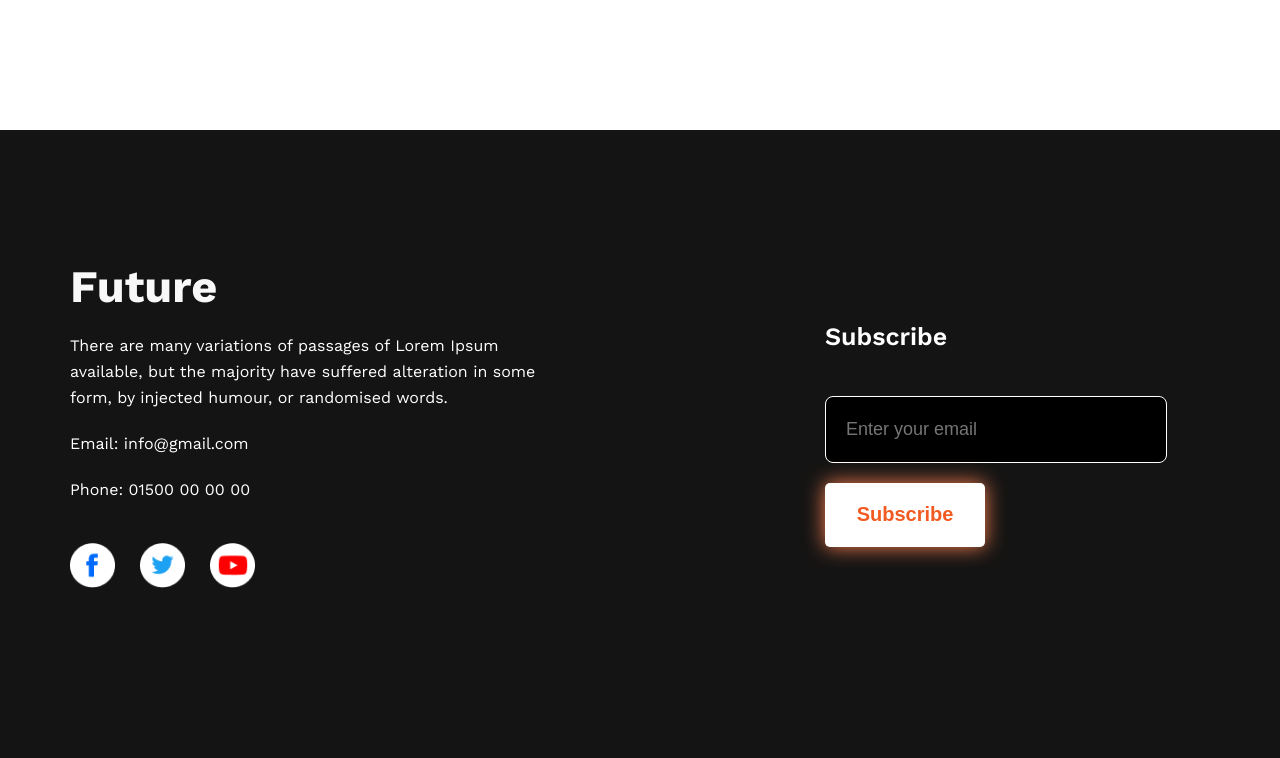
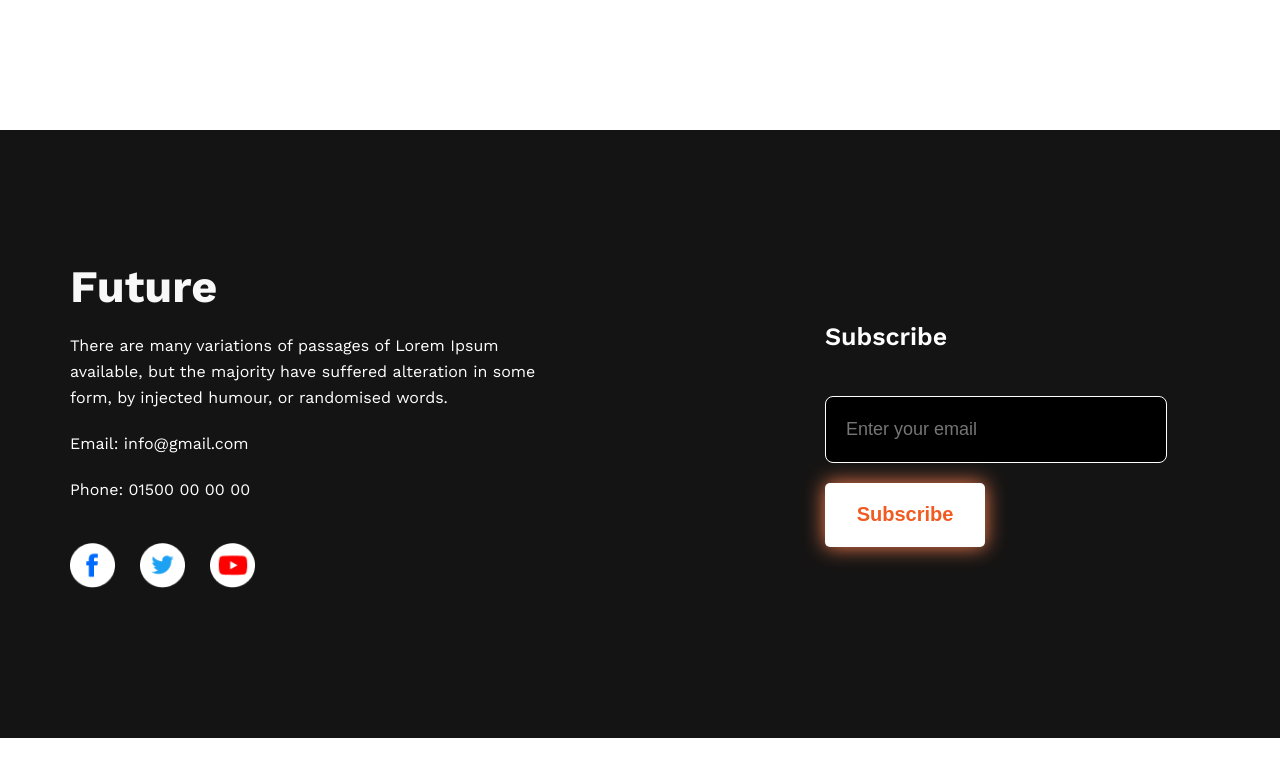
Before and after one commit to nahidul-fahim/first-project, a plain HTML site: page index.html in a window 1280 px wide. Shown: the part 2344-3102 px from the top of the page. Drawn offline with nearby package versions, Linux system fonts and the light colour scheme.

Commit message:
fixed the footer section padding

```diff
--- a/style.css
+++ b/style.css
@@ -251,7 +251,7 @@ main {
     display: flex;
     justify-content: space-between;
     align-items: center;
-    padding: 130px 0;
+    padding: 130px 0 110px 0;
     gap: 20px;
 }
 
```
